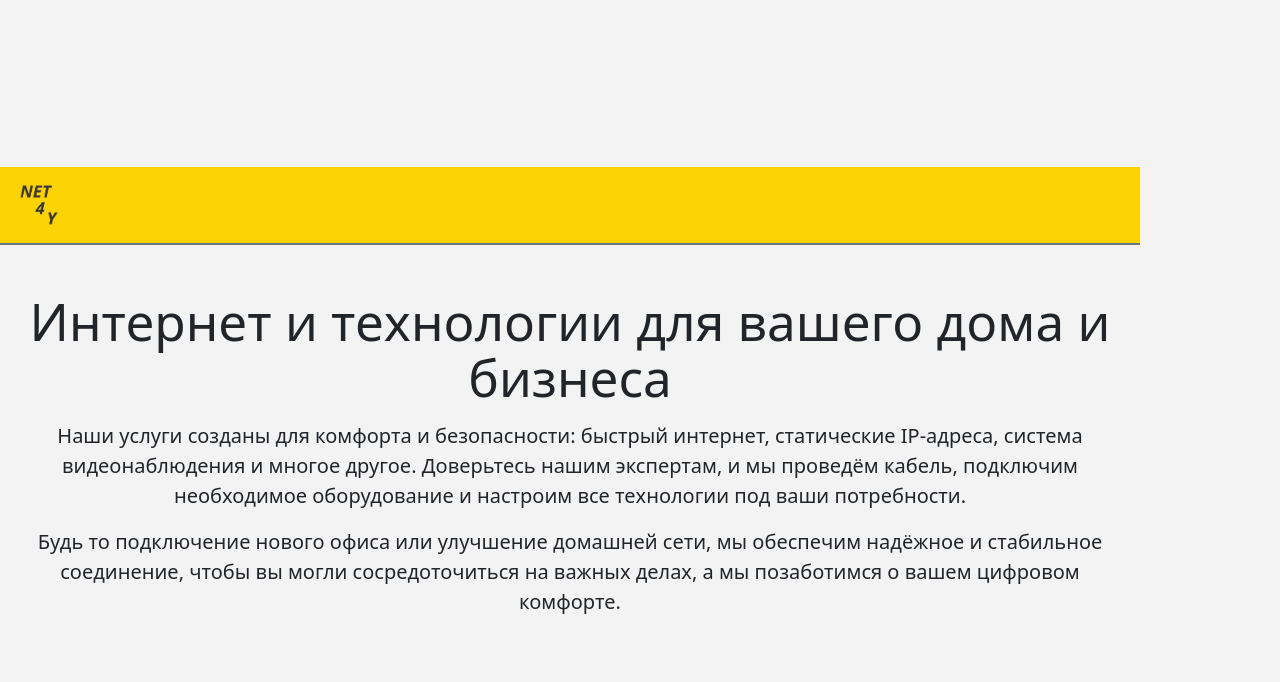
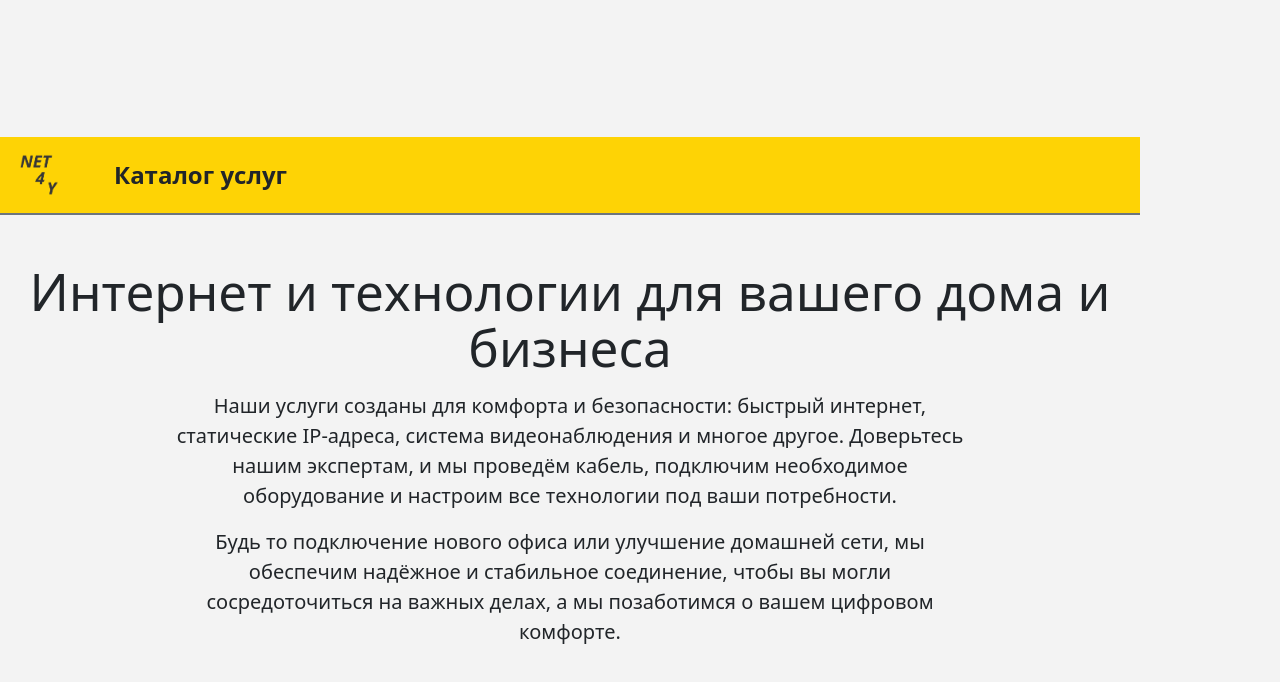
Before and after one commit to vcreatorv/bmstu_iu5_web_frontend, a React (Vite) app in the folder provider/: page / in a window 1280 px wide. Shown: the top 682 px of the page. Built offline with nearby package versions, Linux system fonts and the light colour scheme; the HTML template or start-up script is replaced by a standard one; a web font is replaced by a local one.

Commit message:
added breadcrumbs

```diff
--- /dev/null
+++ b/provider/src/components/BreadCrumbs/BreadCrumbs.css
@@ -0,0 +1,4 @@
+.breadcrumb-item {
+    text-decoration: none;
+    font-size: large;
+}
--- /dev/null
+++ b/provider/src/components/BreadCrumbs/index.tsx
@@ -0,0 +1,29 @@
+import "./Breadcrumbs.css";
+
+import { FC } from "react";
+import { IBreadcrumbs } from "./typing";
+import { Link } from "react-router-dom";
+
+export const Breadcrumbs: FC<IBreadcrumbs> = (props) => {
+    const {
+        endItem,
+    } = props;
+    return (
+        <nav aria-label="breadcrumb">
+            <ol className="breadcrumb">
+                <li className="breadcrumb-item"><Link to={"/"} className="text-black">Главная</Link></li>
+                {props.middleItems && !!props.middleItems.length ? (
+                    <>
+                        {props.middleItems.map((item) => {
+                            return (
+                                <li className="breadcrumb-item"><Link to={item.link} className="text-black">{item.name}</Link></li>
+                            );
+                        })
+                        }
+                    </>
+                ) : (<></>)}
+                <li className="breadcrumb-item active" aria-current="page">{endItem}</li>
+            </ol>
+        </nav>
+    );
+};
--- /dev/null
+++ b/provider/src/components/BreadCrumbs/typing.tsx
@@ -0,0 +1,8 @@
+export interface IBreadcrumbs {
+    middleItems?: IBreadcrumbsItem[];
+    endItem?: string;
+}
+export interface IBreadcrumbsItem {
+    name: string;
+    link: string;
+}
--- a/provider/src/components/Cart/index.tsx
+++ b/provider/src/components/Cart/index.tsx
@@ -4,7 +4,7 @@ import { FC } from "react";
 
 export const Cart: FC<ICartProps> = (cartData: ICartProps) => {
   return (
-    <Container className="m-0 mb-5 mt-5 border border-2 shadow-sm rounded p-2 align-self-end"
+    <Container className="m-0 border border-2 shadow-sm rounded p-2 align-self-end"
       style={{ width: "150px", height: "95px", transition: "transform 550ms", backgroundColor: "#ffffff"}}
       onMouseEnter={(e) => e.currentTarget.style.transform = "translateY(-5px)"}
       onMouseLeave={(e) => e.currentTarget.style.transform = "translateY(0)"}
--- a/provider/src/components/Navbar/index.tsx
+++ b/provider/src/components/Navbar/index.tsx
@@ -6,8 +6,8 @@ import { Link } from 'react-router-dom';
 export const Navbar: FC = () => {
     return (
       <NavbarComp className="logo-container border-bottom border-secondary border-2" style={{ backgroundColor: "#fed305" }} sticky='top'>
-          <NavbarComp.Brand className="d-flex align-items-center ms-3">
-            <Link to="/duties">
+          <NavbarComp.Brand className="d-flex align-items-center ms-3 flex-row">
+            <Link to="/">
               <img
                 src="/src/logo.png"
                 alt="Logo"
@@ -15,6 +15,9 @@ export const Navbar: FC = () => {
                 style={{ maxHeight: '50px' }}
               />
             </Link>
+            <Link to="/provider-duties" className="ms-5 fs-4 text-decoration-none text-dark" style={{ fontWeight: 600 }}>
+              Каталог услуг
+            </Link>
           </NavbarComp.Brand>
       </NavbarComp>
     );
--- a/provider/src/components/ProviderServiceCard/index.tsx
+++ b/provider/src/components/ProviderServiceCard/index.tsx
@@ -32,7 +32,7 @@ export const ProviderServiceCard: FC<IProviderServiceProps>= (providerService: I
                 style={{ transition: "transform 550ms", backgroundColor: "#adadad", borderColor: "#adadad", fontWeight: "500", color: "#373737"}}
                 onMouseEnter={(e) => e.currentTarget.style.transform = "translateY(-5px)"}
                 onMouseLeave={(e) => e.currentTarget.style.transform = "translateY(0)"}
-                to={'/duties/' + providerService.id}
+                to={'/provider-duties/' + providerService.id}
                 >
                 Подробнее
                 </Link>
--- a/provider/src/pages/MainPage/index.tsx
+++ b/provider/src/pages/MainPage/index.tsx
@@ -6,10 +6,10 @@ export const MainPage: FC = () => {
     return (
         <>
         <Navbar />
-        <Container className="mt-5">
+        <Container className="w-100 mt-5">
             <Container className="intro text-center">
                 <h1>Интернет и технологии для вашего дома и бизнеса</h1>
-                <Container className="fs-5 mt-3">
+                <Container className="w-75 fs-5 mt-3">
                     <p>
                         Наши услуги созданы для комфорта и безопасности: быстрый интернет, статические IP-адреса, система видеонаблюдения и многое другое.
                         Доверьтесь нашим экспертам, и мы проведём кабель, подключим необходимое оборудование и настроим все технологии под ваши потребности.
--- a/provider/src/pages/ProviderCatalogPage/index.tsx
+++ b/provider/src/pages/ProviderCatalogPage/index.tsx
@@ -5,6 +5,7 @@ import { ProviderServiceCard } from '../../components/ProviderServiceCard';
 import { useProviderCatalogPage } from './useProviderCatalogPage';
 import { IProviderServiceProps } from '../../components/ProviderServiceCard/typing';
 import { FC } from 'react';
+import { Breadcrumbs } from '../../components/BreadCrumbs';
 
 export const ProviderCatalogPage: FC = () => {
 //   const cards = [
@@ -88,8 +89,12 @@ export const ProviderCatalogPage: FC = () => {
     <>
       <Navbar/>
       {/* <Container fluid className="pb-4 d-flex flex-column w-75 mx-auto"> */}
+
       <Container className="pb-4 d-flex flex-column mx-auto" style={{maxWidth:'1200px;'}}>
-        <Cart connectionRequestId={connectionRequestId ? connectionRequestId : 0} itemsInCart={itemsInCart} />
+        <Container className="d-flex flex-row justify-content-between mb-5 mt-5">
+          <Breadcrumbs endItem="Каталог"/>
+          <Cart connectionRequestId={connectionRequestId ? connectionRequestId : 0} itemsInCart={itemsInCart} />
+        </Container>
         <div className="d-flex justify-content-center mb-4">
             <Form className="d-flex col-8">
             <Form.Control
--- a/provider/src/pages/ProviderServicePage/index.tsx
+++ b/provider/src/pages/ProviderServicePage/index.tsx
@@ -5,6 +5,7 @@ import { useParams } from "react-router-dom";
 import { IProviderService } from "../../core/api/service/typing";
 import { getProviderServiceById } from "../../core/api/service";
 import { ProviderServiceList as PROVIDER_SERVICE_LIST_MOCK} from "../../core/mock/porivderServicesList";
+import { Breadcrumbs } from "../../components/BreadCrumbs";
 
 export const ProviderServicePage: FC = () => {
     // const provider_service = {
@@ -56,6 +57,18 @@ export const ProviderServicePage: FC = () => {
     return (
         <>
             <Navbar/>
+            <Container className="mt-4 ms-3">
+                <Breadcrumbs
+                        middleItems={[
+                            {
+                                name: "Каталог",
+                                link: "/provider-duties"
+                            }
+                        ]}
+                        endItem={providerServiceData.title}
+                />
+            </Container>
+
             <Container fluid className="mt-5 pb-4 d-flex flex-column align-items-center mx-auto" >
                 <Card className="col-5 rounded-4 shadow-sm">
                     <Card.Img variant="top" src={providerServiceData.imgUrl} style={{ height: '300px', objectFit: 'contain' }} />
```
Also changed, not shown: provider/src/Routes.tsx (+2 -9 lines).
